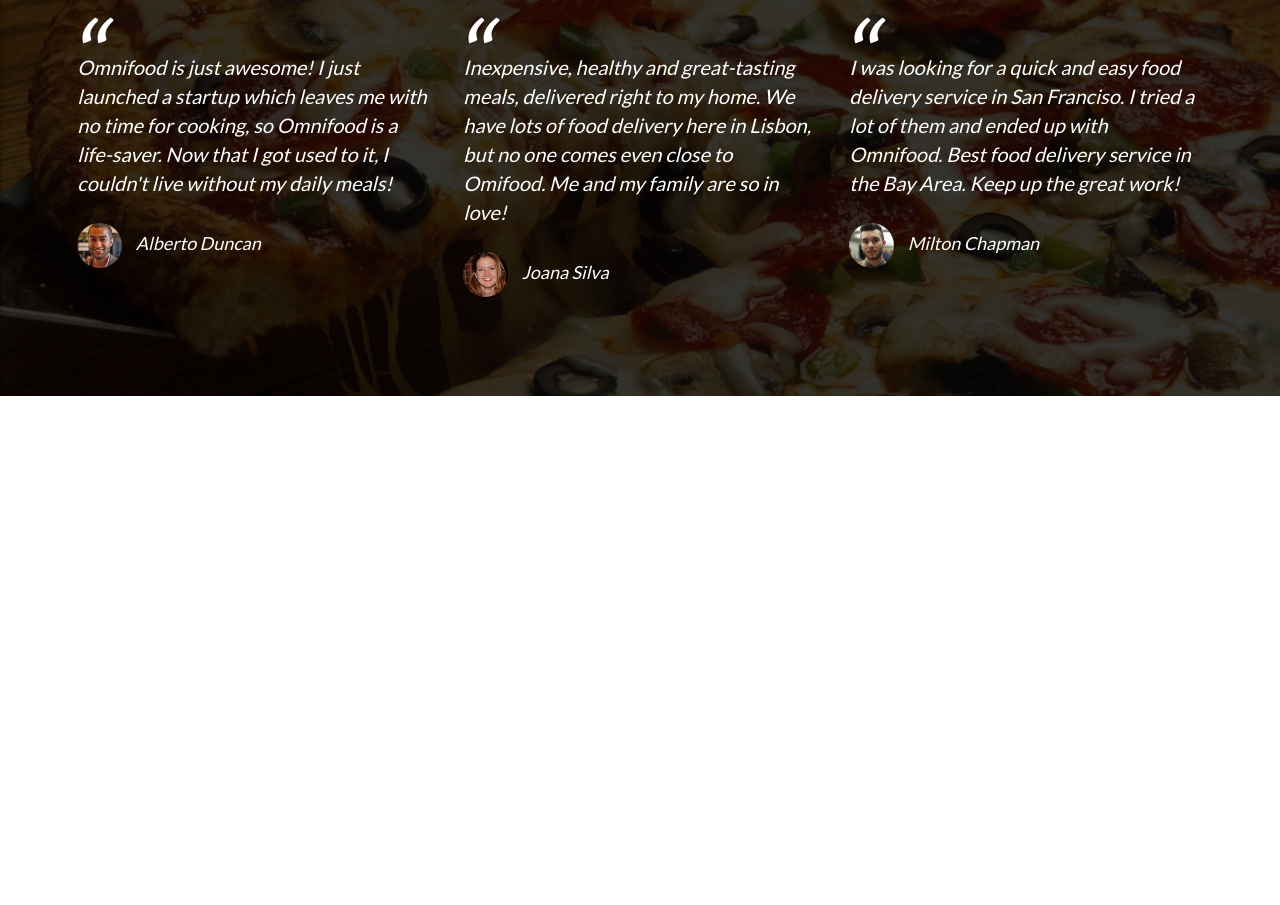
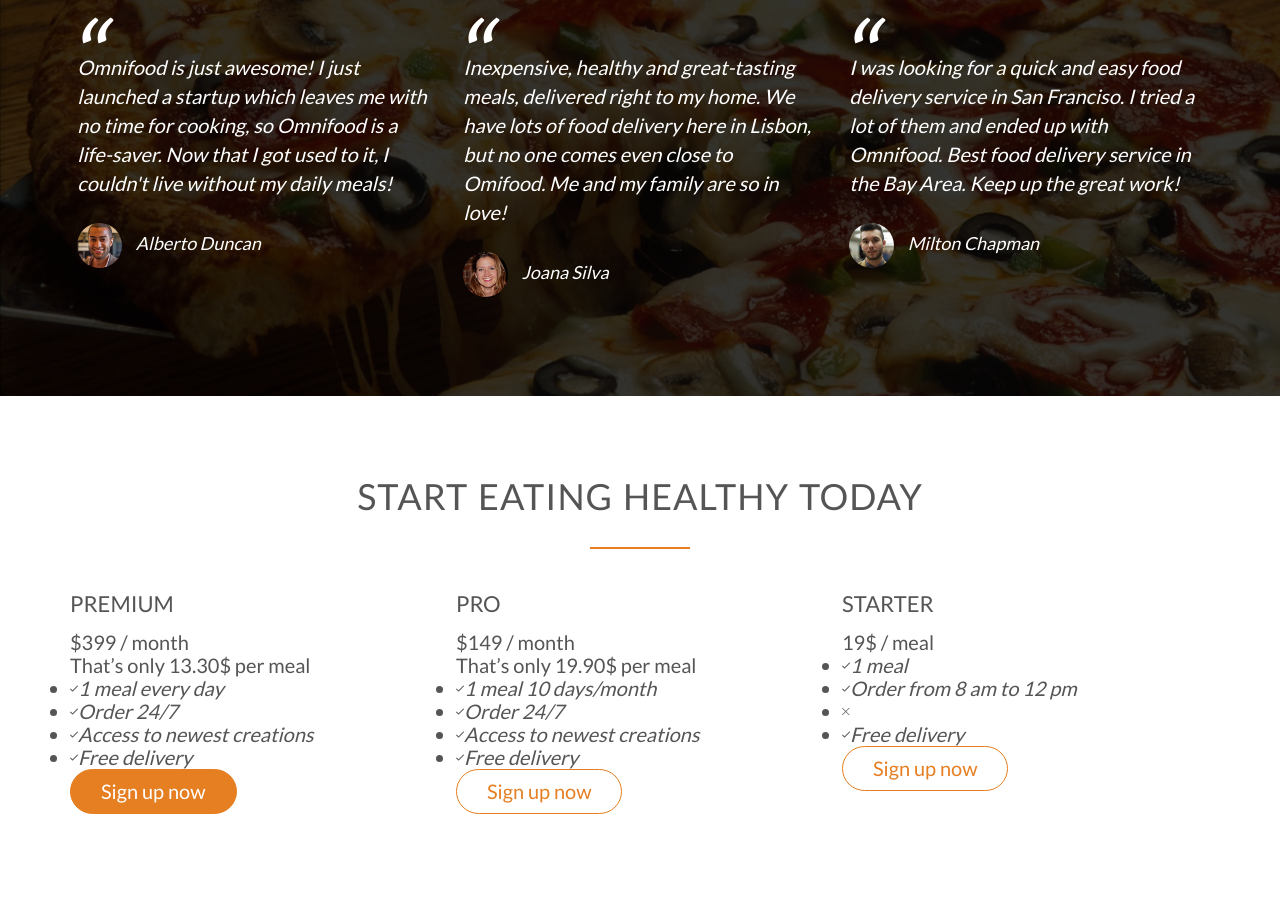
Before and after one commit to Artem-Taranuschenko/food-project, a plain HTML site: page index.html in a window 1280 px wide. Shown: the part 3554-4459 px from the top of the page. Before the commit the page ends 3950 px from the top, so only its background shows below. Drawn offline with Linux system fonts and the light colour scheme; files whose address does not match are found by name.

Commit message:
Added the sign-up section.

```diff
--- a/index.html
+++ b/index.html
@@ -221,14 +221,12 @@
                     <cite><img src="/resources/img/customer-1.jpg"> Alberto Duncan</cite>
                 </blockquote>
             </div>
-
             <div class="col span-1-of-3">
                 <blockquote>
                     Inexpensive, healthy and great-tasting meals, delivered right to my home. We have lots of food delivery here in Lisbon, but no one comes even close to Omifood. Me and my family are so in love!
                     <cite><img src="/resources/img/customer-2.jpg"> Joana Silva</cite>
                 </blockquote>
             </div>
-
             <div class="col span-1-of-3">
                 <blockquote>
                     I was looking for a quick and easy food delivery service in San Franciso. I tried a lot of them and ended up with Omnifood. Best food delivery service in the Bay Area. Keep up the great work!
@@ -237,5 +235,72 @@
             </div>
         </div>
     </section>
+    <section class="section-plans">
+        <div class="row">
+            <h2>Start eating healthy today</h2>
+        </div>
+        <div class="row">
+            <div class="col span-1-of-3">
+                <div class="plan-box">
+                    <div>
+                        <h3>Premium</h3>
+                        <p class="plan-price">$399 / month</p>
+                        <p class="plan-price-meal">That’s only 13.30$ per meal</p>
+                    </div>
+                    <div>
+                        <ul>
+                            <li><i class="ion-ios-checkmark-empty">1 meal every day</i></li>
+                            <li><i class="ion-ios-checkmark-empty">Order 24/7</i></li>
+                            <li><i class="ion-ios-checkmark-empty">Access to newest creations</i></li>
+                            <li><i class="ion-ios-checkmark-empty">Free delivery</i></li>
+                        </ul>
+                    </div>
+                    <div>
+                        <a href="#" class="btn btn-full">Sign up now</a>
+                    </div>
+                </div>
+            </div>
+            <div class="col span-1-of-3">
+                <div class="plan-box">
+                    <div>
+                        <h3>Pro</h3>
+                        <p class="plan-price">$149 / month</p>
+                        <p class="plan-price-meal">That’s only 19.90$ per meal</p>
+                    </div>
+                    <div>
+                        <ul>
+                            <li><i class="ion-ios-checkmark-empty">1 meal 10 days/month</i></li>
+                            <li><i class="ion-ios-checkmark-empty">Order 24/7</i></li>
+                            <li><i class="ion-ios-checkmark-empty">Access to newest creations</i></li>
+                            <li><i class="ion-ios-checkmark-empty">Free delivery</i></li>
+                        </ul>
+                    </div>
+                    <div>
+                        <a href="#" class="btn btn-ghost">Sign up now</a>
+                    </div>
+                </div>
+            </div>
+            <div class="col span-1-of-3">
+                <div class="plan-box">
+                    <div>
+                        <h3>Starter</h3>
+                        <p class="plan-price">19$ / meal</p>
+                        <p class="plan-price-meal"></p>
+                    </div>
+                    <div>
+                        <ul>
+                            <li><i class="ion-ios-checkmark-empty">1 meal</i></li>
+                            <li><i class="ion-ios-checkmark-empty">Order from 8 am to 12 pm</i></li>
+                            <li><i class="ion-ios-close-empty"></i></li>
+                            <li><i class="ion-ios-checkmark-empty">Free delivery</i></li>
+                        </ul>
+                    </div>
+                    <div>
+                        <a href="#" class="btn btn-ghost">Sign up now</a>
+                    </div>
+                </div>
+            </div>
+        </div>
+    </section>
 </body>
 </html>
```
